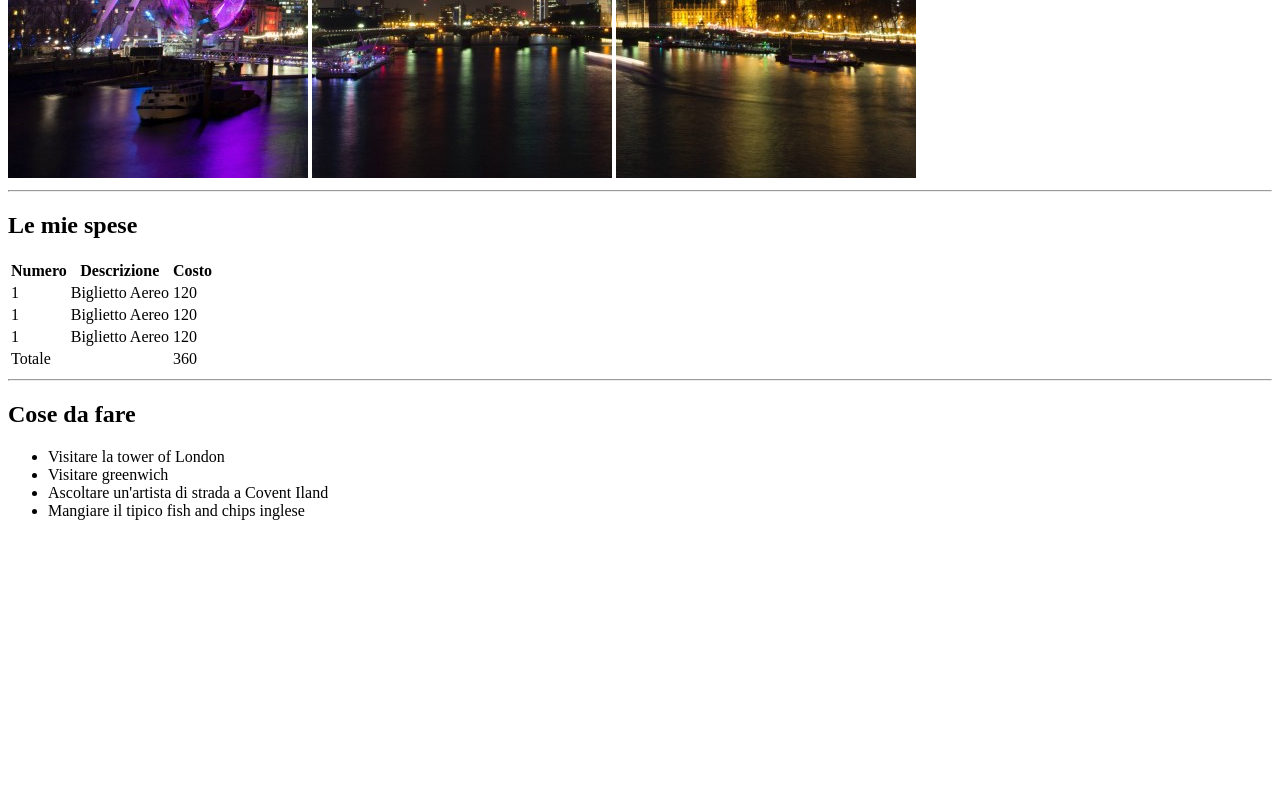
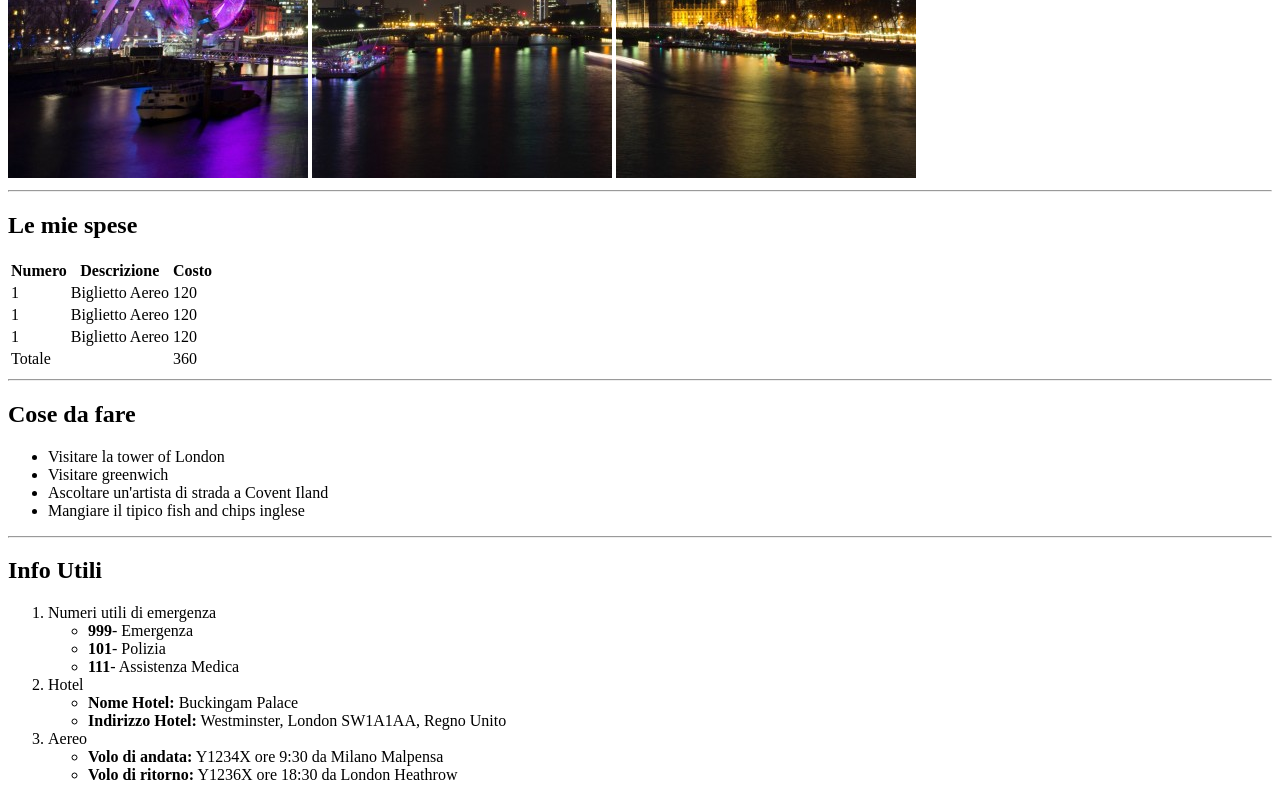
Before and after one commit to Faber000/html-london-trip, a plain HTML site: page index.html in a window 1280 px wide. Shown: the part 502-1302 px from the top of the page. Before the commit the page ends 1038 px from the top, so only its background shows below. Drawn offline with Linux system fonts and the light colour scheme.

Commit message:
aggiunta seconda lista

```diff
--- a/index.html
+++ b/index.html
@@ -64,12 +64,47 @@
                 <!--/footer della tabella -->
             </table><hr>
             <h2>Cose da fare</h2>
+
+            <!-- inizio lista -->
             <ul>
                 <li>Visitare la tower of London</li>
                 <li>Visitare greenwich</li>
                 <li>Ascoltare un'artista di strada a Covent Iland</li>
                 <li>Mangiare il tipico fish and chips inglese</li>
-            </ul>
+            </ul><hr>
+            <!-- fine lista -->
+
+            <h2>Info Utili</h2>
+
+             <!-- inizio lista ordinata-->
+            <ol>
+
+                 <!-- prima sottolista -->
+                <li>Numeri utili di emergenza
+                    <ul>
+                        <li><strong>999</strong>- Emergenza</li>
+                        <li><strong>101</strong>- Polizia</li>
+                        <li><strong>111</strong>- Assistenza Medica</li>
+                    </ul>
+                </li>
+
+                 <!-- seconda sottolista -->
+                <li>Hotel
+                    <ul>
+                        <li><strong>Nome Hotel:</strong> Buckingam Palace</li>
+                        <li><strong>Indirizzo Hotel:</strong> Westminster, London SW1A1AA, Regno Unito</li>
+                    </ul>
+                </li>
+
+                 <!-- terza sottolista -->
+                <li>Aereo
+                    <ul>
+                        <li><strong>Volo di andata:</strong> Y1234X ore 9:30 da Milano Malpensa</li>
+                        <li><strong>Volo di ritorno:</strong> Y1236X ore 18:30 da London Heathrow</li>
+                    </ul>
+                </li>
+            </ol>
+             <!-- fine lista ordinata-->
         </main>
         <!--/corpo della pagina -->
 
```
